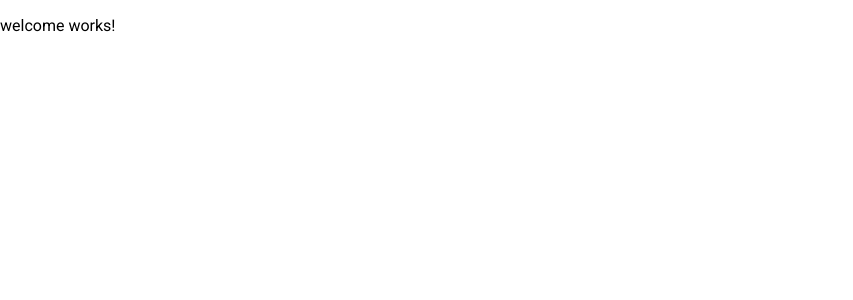
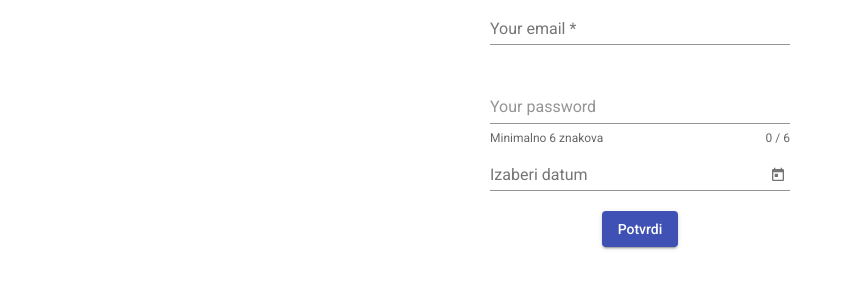
Before and after one commit to alenskupnjak/angular10Trening, an Angular app: page / in a window 1280 px wide. Shown: the top 300 px of the page, without its empty margins (0-853 px from the left). Built offline with nearby package versions, Linux system fonts and the light colour scheme.

Commit message:
005 datepicker

```diff
--- a/package.json
+++ b/package.json
@@ -15,6 +15,7 @@
     "@angular/common": "~10.1.2",
     "@angular/compiler": "~10.1.2",
     "@angular/core": "~10.1.2",
+    "@angular/flex-layout": "^10.0.0-beta.32",
     "@angular/forms": "~10.1.2",
     "@angular/material": "^10.2.2",
     "@angular/platform-browser": "~10.1.2",
--- a/src/app/app.module.ts
+++ b/src/app/app.module.ts
@@ -1,8 +1,13 @@
 import { BrowserModule } from '@angular/platform-browser';
 import { NgModule } from '@angular/core';
+import { CUSTOM_ELEMENTS_SCHEMA } from '@angular/core';
+import { CommonModule } from '@angular/common';
+import { FormsModule } from '@angular/forms';  // za template driven forms
+import { BrowserAnimationsModule } from '@angular/platform-browser/animations';
+
+import { FlexLayoutModule } from '@angular/flex-layout';
 
 import { AppComponent } from './app.component';
-import { BrowserAnimationsModule } from '@angular/platform-browser/animations';
 import { MaterialModule } from './material.module';
 import { SignupComponent } from './auth/signup/signup.component';
 import { LoginComponent } from './auth/login/login.component';
@@ -26,11 +31,15 @@
   ],
   imports: [
     BrowserModule,
+    CommonModule,
     BrowserAnimationsModule,
     MaterialModule,
     AppRoutingModule,
+    FlexLayoutModule,
+    FormsModule
   ],
   providers: [],
   bootstrap: [AppComponent],
+  schemas: [CUSTOM_ELEMENTS_SCHEMA]
 })
 export class AppModule {}
--- a/src/app/auth/signup/signup.component.css
+++ b/src/app/auth/signup/signup.component.css
@@ -0,0 +1,3 @@
+mat-form-field {
+  width: 300px;
+}
--- a/src/app/auth/signup/signup.component.html
+++ b/src/app/auth/signup/signup.component.html
@@ -1 +1,31 @@
-<p>signup works!</p>
+<section class="signup-form">
+  <form fxLayout="column" fxLayoutAlign="center center" fxLayoutgap="10px" #f="ngForm" (ngSubmit)="onSubmit(f)">
+    <mat-form-field>
+      <input matInput type="email" placeholder="Your email" ngModel name="email" email required #emailInput="ngModel">
+      <mat-error *ngIf="!emailInput.hasError('required')">E-mail is invalid</mat-error>
+      <mat-error *ngIf="emailInput.hasError('required')">E-mail ne smije biti prazan</mat-error>
+    </mat-form-field>
+    <!-- <mat-form-field hintLabel="Minimalno 6 znakova" appearance="outline"> -->
+    <!-- mat-error gazi preko mat hint ! -->
+    <mat-form-field hintLabel="Minimalno 6 znakova" appearance="standard">
+      <input matInput type="password" placeholder="Your password" ngModel name="password" required minlength="6"
+        #brKaraktera="ngModel">
+      <!-- mat hint je dio mat-form-field ! -->
+      <mat-hint align="end">{{ brKaraktera.value?.length }} / 6</mat-hint>
+    </mat-form-field>
+
+    <mat-form-field>
+      <input
+      matInput
+      placeholder="Izaberi datum"
+      [matDatepicker]="picker"
+      [max]="maxDate">
+      <mat-datepicker-toggle
+      matSuffix
+      [for]="picker"></mat-datepicker-toggle>
+      <mat-datepicker #picker></mat-datepicker>
+    </mat-form-field>
+
+    <button type="submit" mat-raised-button color="primary">Potvrdi</button>
+  </form>
+</section>
--- a/src/app/auth/signup/signup.component.ts
+++ b/src/app/auth/signup/signup.component.ts
@@ -1,15 +1,21 @@
 import { Component, OnInit } from '@angular/core';
+import { NgForm } from '@angular/forms';
 
 @Component({
   selector: 'app-signup',
   templateUrl: './signup.component.html',
-  styleUrls: ['./signup.component.css']
+  styleUrls: ['./signup.component.css'],
 })
 export class SignupComponent implements OnInit {
-
-  constructor() { }
+  maxDate;
+  constructor() {}
 
   ngOnInit(): void {
+    this.maxDate = new Date();
+    this.maxDate.setFullYear(this.maxDate.getFullYear() - 18);
   }
 
+  onSubmit(form: NgForm) {
+    console.log(form.value);
+  }
 }
--- a/src/app/material.module.ts
+++ b/src/app/material.module.ts
@@ -2,9 +2,32 @@
 import { MatSliderModule } from '@angular/material/slider';
 import { MatButtonModule } from '@angular/material/button';
 import { MatIconModule } from '@angular/material/icon';
+import { MatFormFieldModule } from '@angular/material/form-field';
+import { MatInputModule } from '@angular/material/input';
+import { MatSelectModule } from '@angular/material/select';
+import { MatDatepickerModule } from '@angular/material/datepicker';
+import { MatNativeDateModule } from '@angular/material/core';
 
 @NgModule({
-  imports: [MatSliderModule, MatButtonModule, MatIconModule],
-  exports: [MatSliderModule, MatButtonModule, MatIconModule],
+  imports: [
+    MatSliderModule,
+    MatButtonModule,
+    MatIconModule,
+    MatFormFieldModule,
+    MatInputModule,
+    MatSelectModule,
+    MatDatepickerModule,
+    MatNativeDateModule, // MatNativeDateModule (US) ili MatMomentDateModule (moment.js)
+  ],
+  exports: [
+    MatSliderModule,
+    MatButtonModule,
+    MatIconModule,
+    MatFormFieldModule,
+    MatInputModule,
+    MatSelectModule,
+    MatDatepickerModule,
+    MatNativeDateModule,
+  ],
 })
 export class MaterialModule {}
```
Also changed, not shown: src/app/app-routing.module.ts (+4 -4 lines), 1 other file (tests, documents, lock files or other folders).
